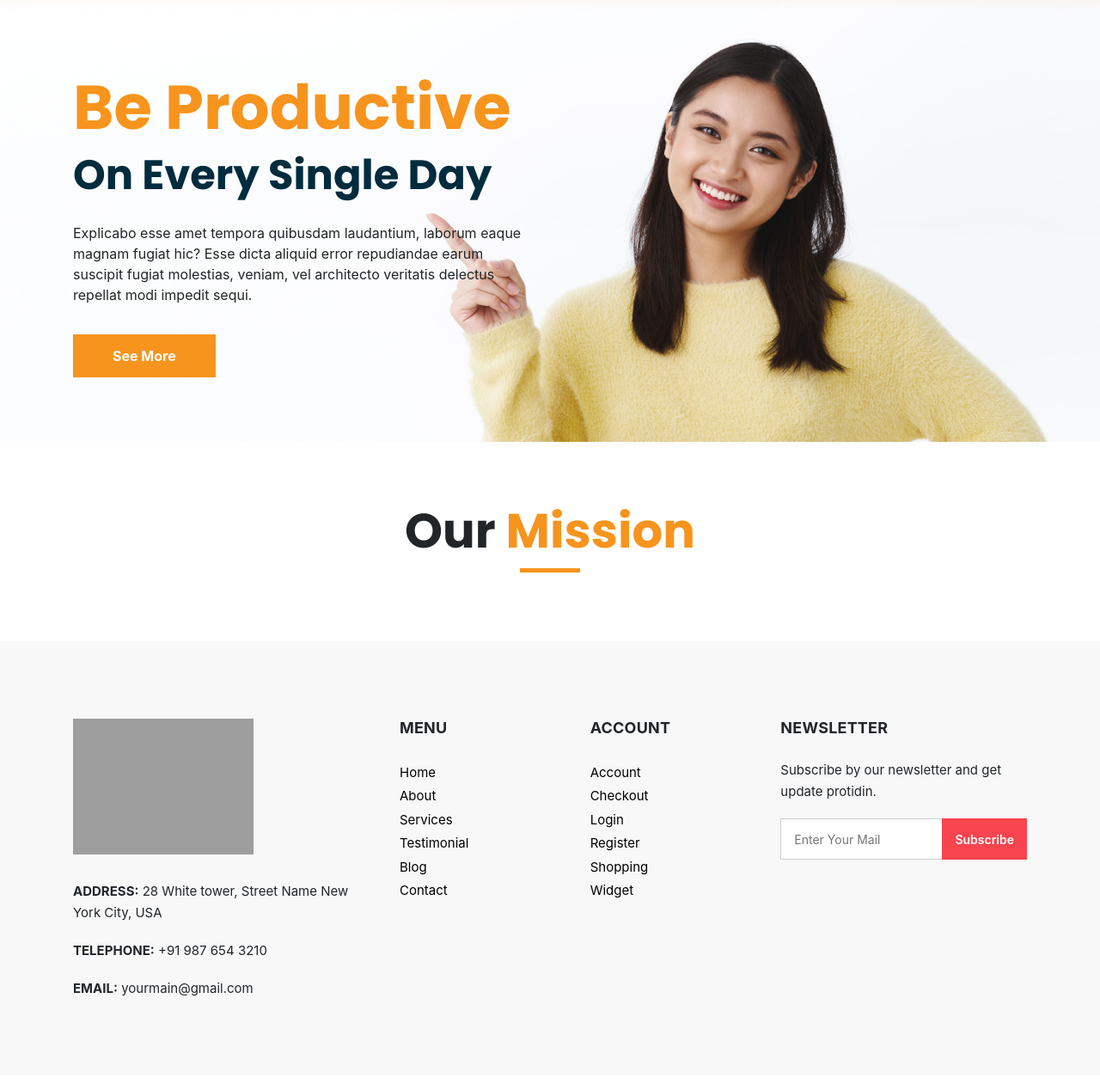
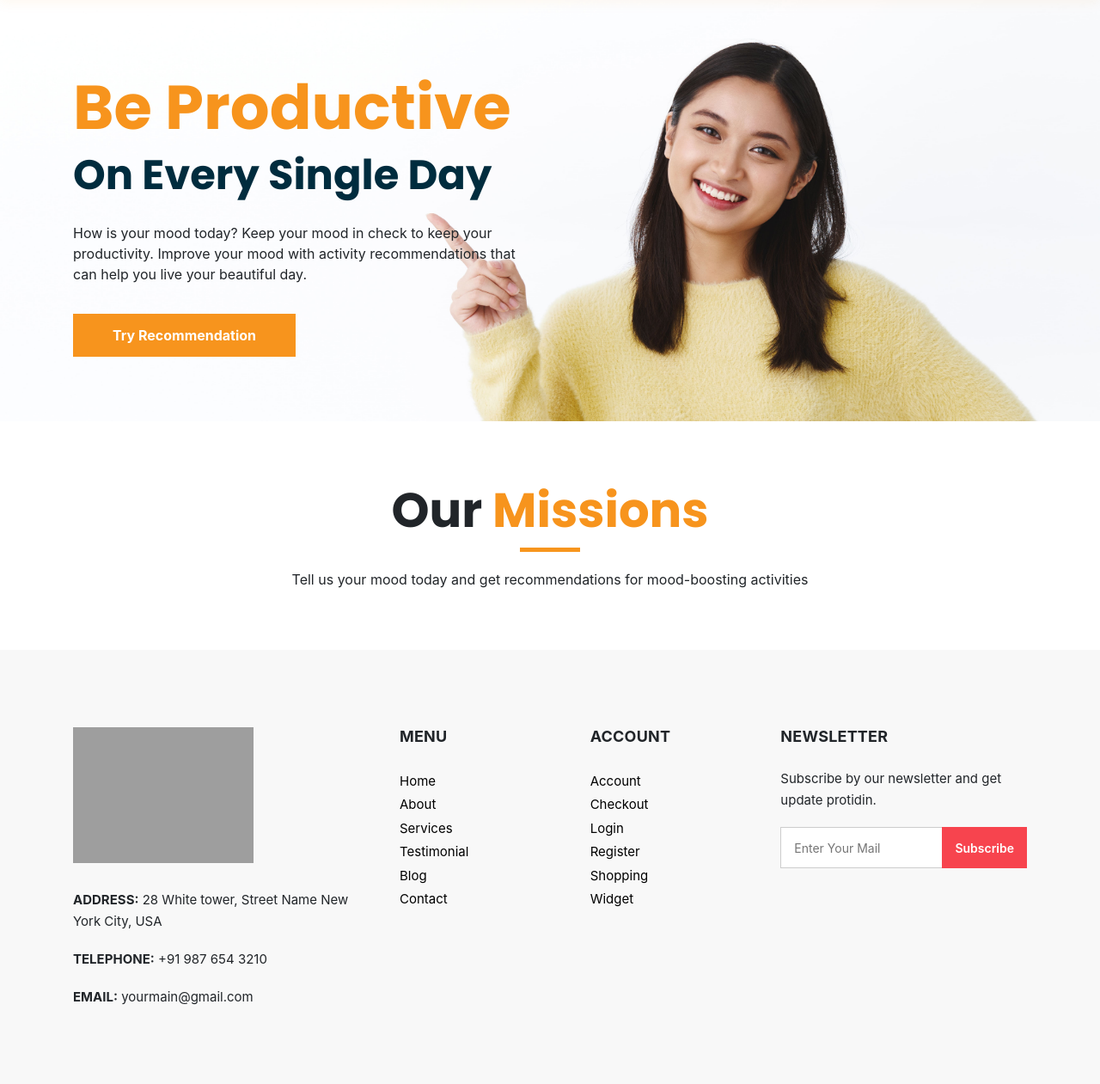
Before and after one commit to lailyrhmh/capstone-project-sib-dicoding, a Flask app: page / in a window 1280 px wide. Shown: the part 102-1363 px from the top of the page at 86% size. Before the commit the page ends 1261 px from the top, so only its background shows below. Run offline with Flask 2, Linux system fonts and the light colour scheme; parts of the project's set-up code (start-up, migrations or seed data) failed here and were passed over; grey boxes are pictures that could not be loaded.

Commit message:
ngedit index.html

```diff
--- a/templates/index.html
+++ b/templates/index.html
@@ -24,11 +24,11 @@
                     On Every Single Day
                  </h1>
                  <p>
-                    Explicabo esse amet tempora quibusdam laudantium, laborum eaque magnam fugiat hic? Esse dicta aliquid error repudiandae earum suscipit fugiat molestias, veniam, vel architecto veritatis delectus repellat modi impedit sequi.
+                  How is your mood today? Keep your mood in check to keep your productivity. Improve your mood with activity recommendations that can help you live your beautiful day.
                  </p>
                  <div class="btn-box">
                     <a href="" class="btn1">
-                    See More
+                    Try Recommendation
                     </a>
                  </div>
               </div>
@@ -41,8 +41,9 @@
    <div class="container">
       <div class="heading_container heading_center">
          <h2>
-            Our <span>Mission</span>
+            Our <span>Missions</span>
          </h2>
+         <p>Tell us your mood today and get recommendations for mood-boosting activities</p>
       </div>
    </div>
 </section>
```
